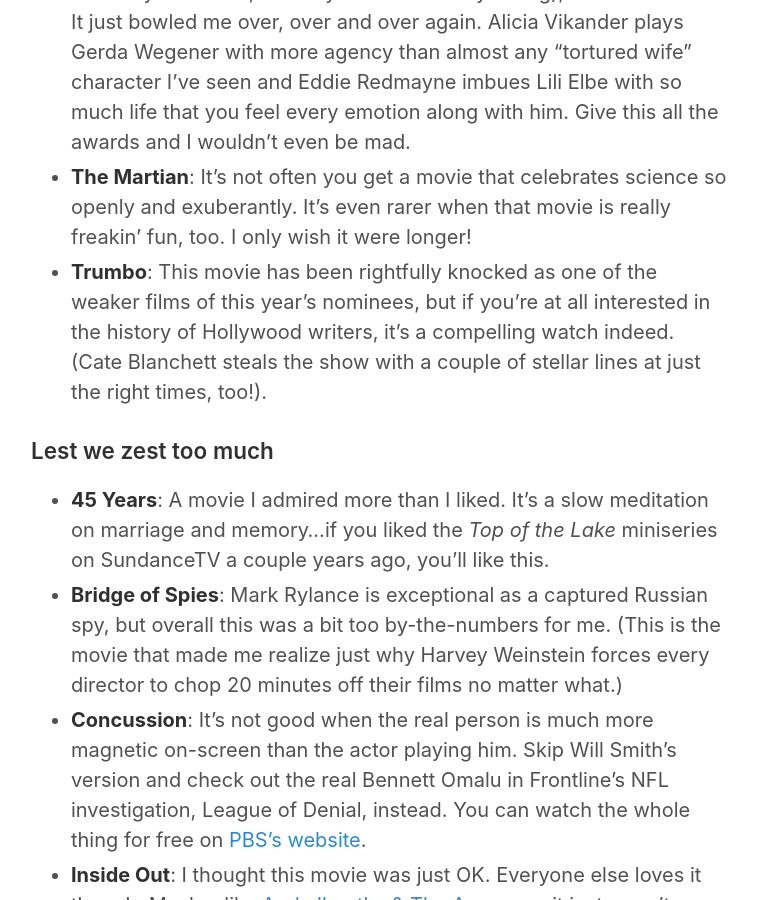
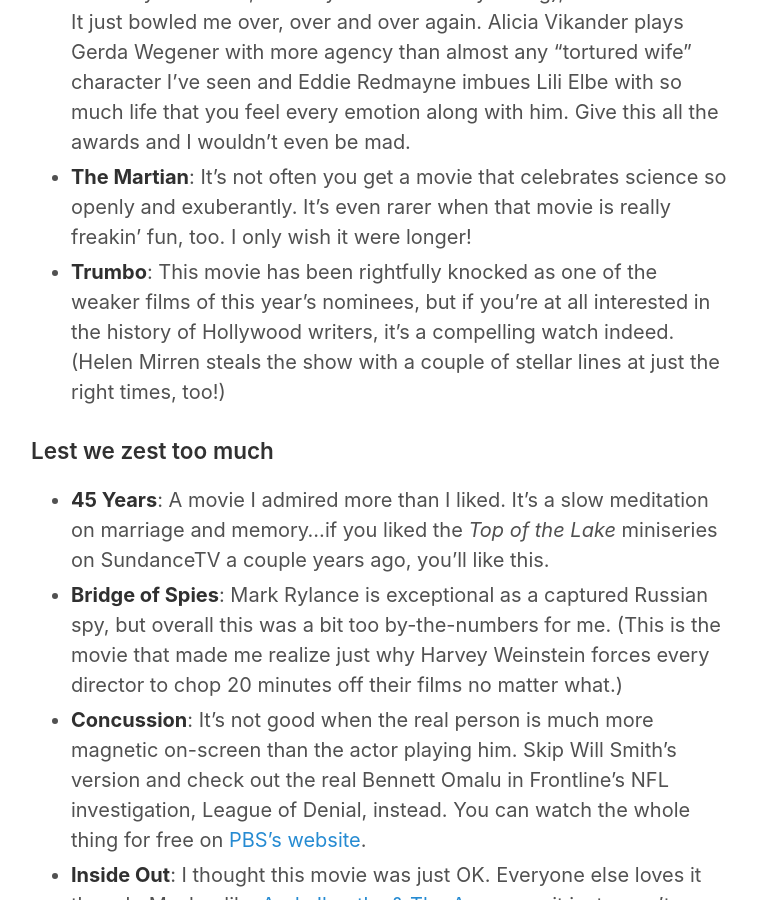
Before and after one commit to rkudeshi/rkudeshi.github.io, a Jekyll site: the page built from _posts/2016-02-28-top-movies-2015.md, in a window 1280 px wide and 900 px high, scrolled down 2789 px. Shown: the whole window, without its empty margins (259-1016 px from the left). Built offline with Jekyll 4.4.1, drawn with Linux system fonts in a browser that asks for light colours.

Commit message:
Fix typo

```diff
--- a/_posts/2016-02-28-top-movies-2015.md
+++ b/_posts/2016-02-28-top-movies-2015.md
@@ -35,7 +35,7 @@
 * **The Big Short**: The best, simplest explanation of what happened in the '08 financial crisis. I've read about this stuff, watched documentaries, etc, and even I came away with a better understanding after watching this one.
 * **The Danish Girl**: I understand the criticism of this movie (it simplifies the story too much, Redmayne is too overtly acting), but I don't care. It just bowled me over, over and over again. Alicia Vikander plays Gerda Wegener with more agency than almost any "tortured wife" character I've seen and Eddie Redmayne imbues Lili Elbe with so much life that you feel every emotion along with him. Give this all the awards and I wouldn't even be mad.
 * **The Martian**: It's not often you get a movie that celebrates science so openly and exuberantly. It's even rarer when that movie is really freakin' fun, too. I only wish it were longer!
-* **Trumbo**: This movie has been rightfully knocked as one of the weaker films of this year's nominees, but if you're at all interested in the history of Hollywood writers, it's a compelling watch indeed. (Cate Blanchett steals the show with a couple of stellar lines at just the right times, too!).
+* **Trumbo**: This movie has been rightfully knocked as one of the weaker films of this year's nominees, but if you're at all interested in the history of Hollywood writers, it's a compelling watch indeed. (Helen Mirren steals the show with a couple of stellar lines at just the right times, too!)
 
 #### Lest we zest too much
 * **45 Years**: A movie I admired more than I liked. It's a slow meditation on marriage and memory...if you liked the *Top of the Lake* miniseries on SundanceTV a couple years ago, you'll like this.
```
